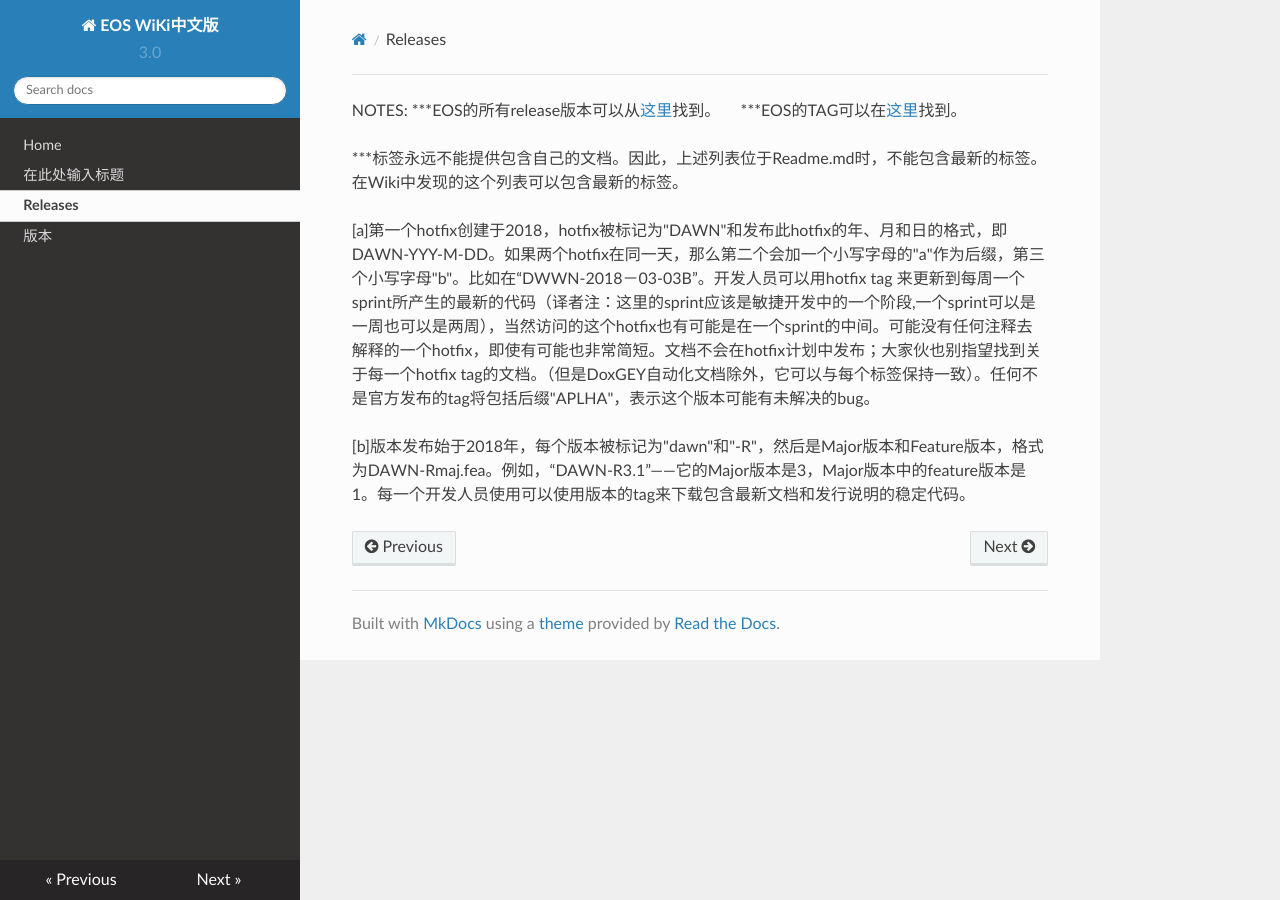
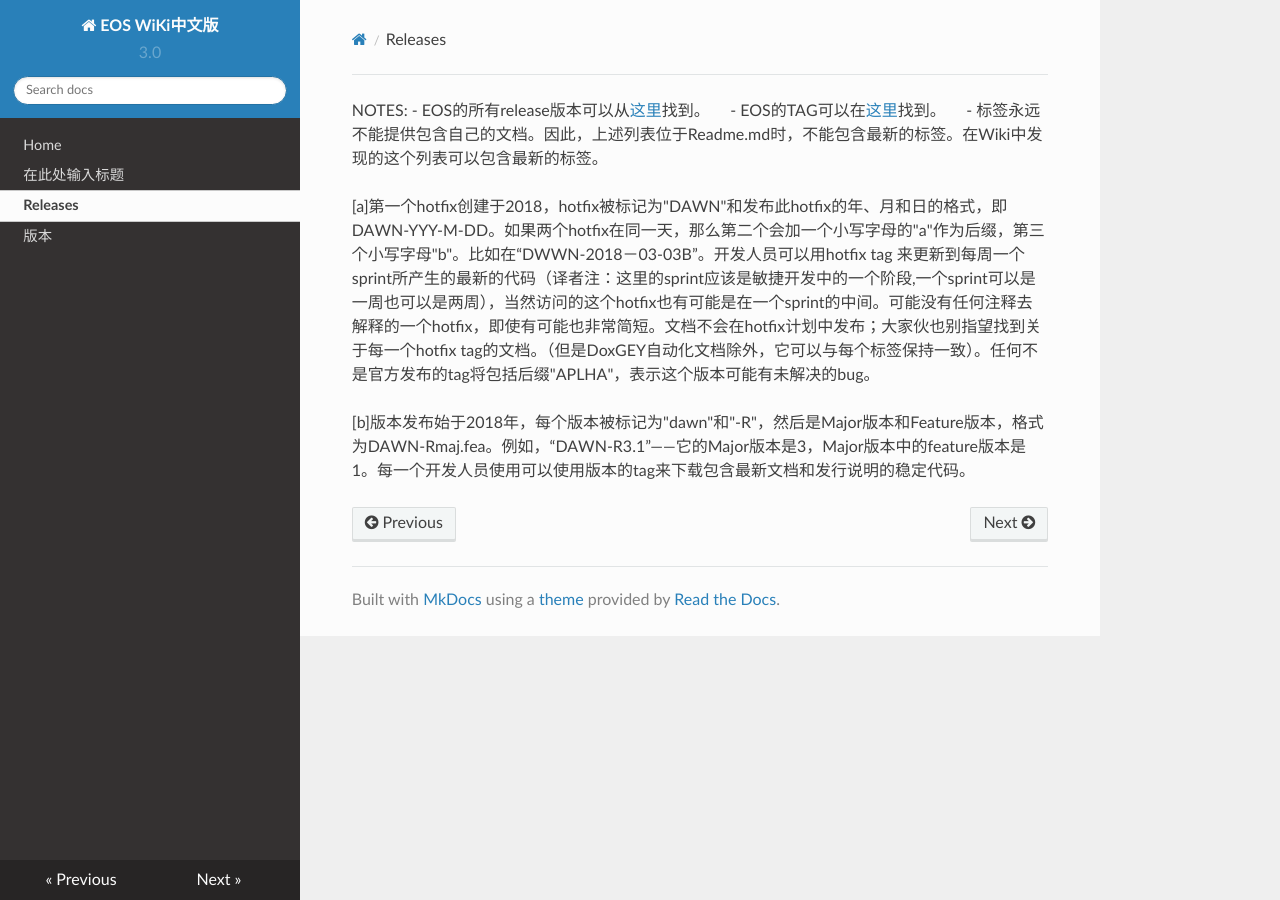
Before and after one commit to eostea/eos-wiki, an MkDocs documentation site: the page built from docs/releases.md, in a window 1280 px wide. Built offline with MkDocs 1.6.1, drawn with Linux system fonts in a browser that asks for light colours; nearby versions of some CDN libraries.

```diff
--- a/docs/releases.md
+++ b/docs/releases.md
@@ -1,11 +1,12 @@
 
 NOTES:
-***EOS的所有release版本可以从[这里](https://github.com/EOSIO/eos/releases)找到。
+- EOS的所有release版本可以从[这里](https://github.com/EOSIO/eos/releases)找到。
 
-***EOS的TAG可以在[这里](https://github.com/EOSIO/eos/tags)找到。
+- EOS的TAG可以在[这里](https://github.com/EOSIO/eos/tags)找到。
 
-***标签永远不能提供包含自己的文档。因此，上述列表位于Readme.md时，不能包含最新的标签。在Wiki中发现的这个列表可以包含最新的标签。
+- 标签永远不能提供包含自己的文档。因此，上述列表位于Readme.md时，不能包含最新的标签。在Wiki中发现的这个列表可以包含最新的标签。
 
 [a]第一个hotfix创建于2018，hotfix被标记为"DAWN"和发布此hotfix的年、月和日的格式，即DAWN-YYY-M-DD。如果两个hotfix在同一天，那么第二个会加一个小写字母的"a"作为后缀，第三个小写字母"b"。比如在“DWWN-2018－03-03B”。开发人员可以用hotfix tag 来更新到每周一个sprint所产生的最新的代码（译者注：这里的sprint应该是敏捷开发中的一个阶段,一个sprint可以是一周也可以是两周），当然访问的这个hotfix也有可能是在一个sprint的中间。可能没有任何注释去解释的一个hotfix，即使有可能也非常简短。文档不会在hotfix计划中发布；大家伙也别指望找到关于每一个hotfix tag的文档。（但是DoxGEY自动化文档除外，它可以与每个标签保持一致）。任何不是官方发布的tag将包括后缀"APLHA"，表示这个版本可能有未解决的bug。
 
+
 [b]版本发布始于2018年，每个版本被标记为"dawn"和"-R"，然后是Major版本和Feature版本，格式为DAWN-Rmaj.fea。例如，“DAWN-R3.1”——它的Major版本是3，Major版本中的feature版本是1。每一个开发人员使用可以使用版本的tag来下载包含最新文档和发行说明的稳定代码。
```
